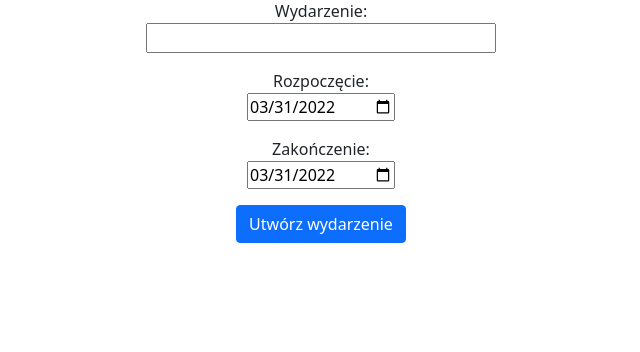
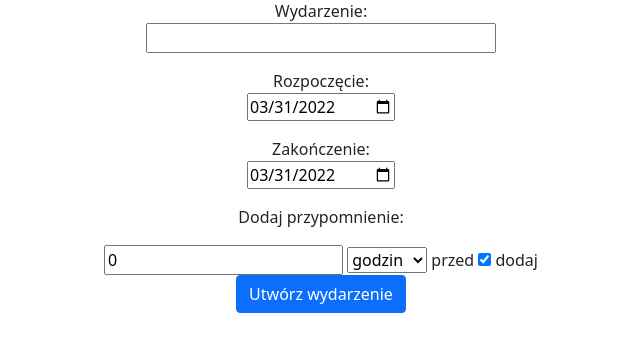
Before and after one commit to Piotr-Tyran/kalendarz, a Flask app: page /Dodaj_wydarzenie in a window 1280 px wide. Shown: the part 146-498 px from the top of the page, without its empty margins (319-959 px from the left). Run offline with Flask 2, Linux system fonts and the light colour scheme; some libraries are stand-ins or nearby versions.

Commit message:
Modyfikacja app/forms.py - dodanie atrybutu reminders do klasy AddEventForm. Modyfikacja app/routes.py - podział funkcji add_event na add_event_post i add_event_get wraz z dodaniem obsługi przypomnień. Modyfikacja app/templates/add_event.html - w celu obsługi przypomnień. Modyfikacja app/templates/calendar.htmt, app/templates/navbar.html i app/templates/view_event.html w celu uwzględnienia zmian w nazwie funkcji add_event z app/routes.py.

```diff
--- a/app/forms.py
+++ b/app/forms.py
@@ -34,15 +34,6 @@ class RegistrationForm(FlaskForm):
             raise ValidationError('Adres email jest już zajęty.')
 
 
-class AddEventForm(FlaskForm):
-    name = StringField('Wydarzenie:', default='')
-    start = DateField('Rozpoczęcie:', default=datetime.today(),
-                      validators=[DataRequired()])
-    stop = DateField('Zakończenie:', default=datetime.today(),
-                     validators=[DataRequired()])
-    submit = SubmitField('Utwórz wydarzenie')
-
-
 class EntryForm(Form):
     value = IntegerField('Ilość', validators=[NumberRange(min=0)])
     time = SelectField('Czas',
@@ -53,6 +44,16 @@ class EntryForm(Form):
     delete = BooleanField('Usuń')
 
 
+class AddEventForm(FlaskForm):
+    name = StringField('Wydarzenie:', default='')
+    start = DateField('Rozpoczęcie:', default=datetime.today(),
+                      validators=[DataRequired()])
+    stop = DateField('Zakończenie:', default=datetime.today(),
+                     validators=[DataRequired()])
+    reminders = FieldList(FormField(EntryForm))
+    submit = SubmitField('Utwórz wydarzenie')
+
+
 class ViewEventForm(flask_wtf.FlaskForm):
     name = StringField('Wydarzenie:')
     start = DateField('Rozpoczęcie:', validators=[DataRequired()])
--- a/app/routes.py
+++ b/app/routes.py
@@ -16,7 +16,7 @@ def index():
 
 
 @app.route('/Kalendarz')
-@app.route('/Kalendarz?x=<x>')
+@app.route('/Kalendarz%<x>')
 @login_required
 def calendar(x=0):
     offset = int(x)
@@ -45,6 +45,7 @@ def login():
 
 
 @app.route('/logout')
+@login_required
 def logout():
     logout_user()
     return redirect(url_for('index'))
@@ -67,8 +68,8 @@ def register():
     return render_template('register.html', title='Rejestracja', form=form)
 
 
-@app.route('/Dodaj_wydarzenie', methods=['GET', 'POST'])
-def add_event():
+@app.route('/Dodaj_wydarzenie', methods=['POST'])
+def add_event_post():
     form = AddEventForm()
     if form.validate_on_submit():
         event = Events(name=form.name.data,
@@ -77,7 +78,7 @@ def add_event():
                        types=0)
         db.session.add(event)
         db.session.commit()
-        event_id = Events.query.filter_by(name=form.name.data).\
+        event_id = Events.query.filter_by(name=form.name.data). \
             order_by(desc(Events.id)).first().id
         user_event = Users_Events(users_id=current_user.id,
                                   events_id=event_id,
@@ -86,7 +87,24 @@ def add_event():
                                   description='')
         db.session.add(user_event)
         db.session.commit()
+        user_event_id = Users_Events.query. \
+            filter_by(users_id=current_user.id,
+                      events_id=event_id). \
+            first().id
+        for reminder in form.reminders.data:
+            if reminder['delete']:
+                r = Reminders(rem_before=to_timedelta(reminder),
+                                     id_users_events=user_event_id)
+                db.session.add(r)
+        db.session.commit()
         return redirect(url_for('index'))
+
+
+@app.route('/Dodaj_wydarzenie')
+def add_event_get():
+    form = AddEventForm()
+    reminder_list = [{'value': 0, 'time': 'hour', 'delete': True}]
+    form.process(data={'reminders': reminder_list})
     return render_template('add_event.html',
                            title='Dodawanie nowego wydarzenia',
                            form=form)
--- a/app/templates/add_event.html
+++ b/app/templates/add_event.html
@@ -25,6 +25,14 @@
         <span style="color: red;">[{{ error }}]</span>
         {% endfor %}
     </p>
+    <p>Dodaj przypomnienie:</p>
+    {% for reminder in form.reminders %}
+        <div>
+            {{ reminder.value() }}
+            {{ reminder.time() }} przed
+            {{ reminder.delete() }} dodaj
+        </div>
+    {% endfor %}
     <p> {{ form.submit(class="btn btn-primary") }}</p>
 </form>
 {% endblock %}
--- a/app/templates/calendar.html
+++ b/app/templates/calendar.html
@@ -4,7 +4,7 @@
     	<h1> <center>Kalendarz</center> </h1>
 
 	<center>
-		<button type="submit" class="btn btn-success" onclick="window.location.href='{{ url_for('add_event') }}';">
+		<button type="submit" class="btn btn-success" onclick="window.location.href='{{ url_for('add_event_post') }}';">
 
 			Dodaj wydarzenie
 		</button>
--- a/app/templates/navbar.html
+++ b/app/templates/navbar.html
@@ -18,7 +18,7 @@
           </li>
           <li class="nav-item">
             {% if current_user.is_active %}
-            <a class="nav-link active" aria-current="page" href="{{ url_for('add_event') }}">Dodawanie wydarzeń</a>
+            <a class="nav-link active" aria-current="page" href="{{ url_for('add_event_post') }}">Dodawanie wydarzeń</a>
             {% endif %}
           </li>
           <li class="nav-item">
```
Also changed, not shown: app/templates/view_event.html (+0 -7 lines).
